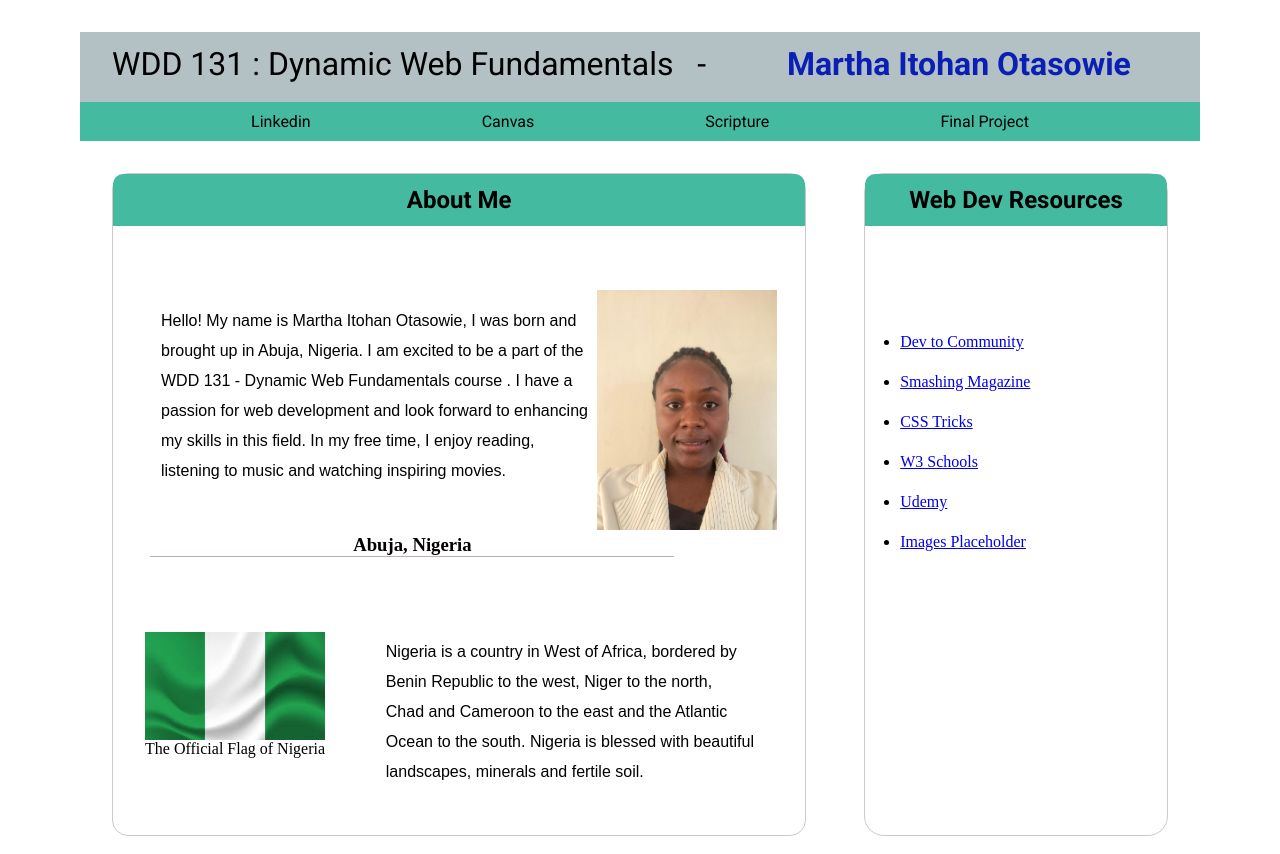
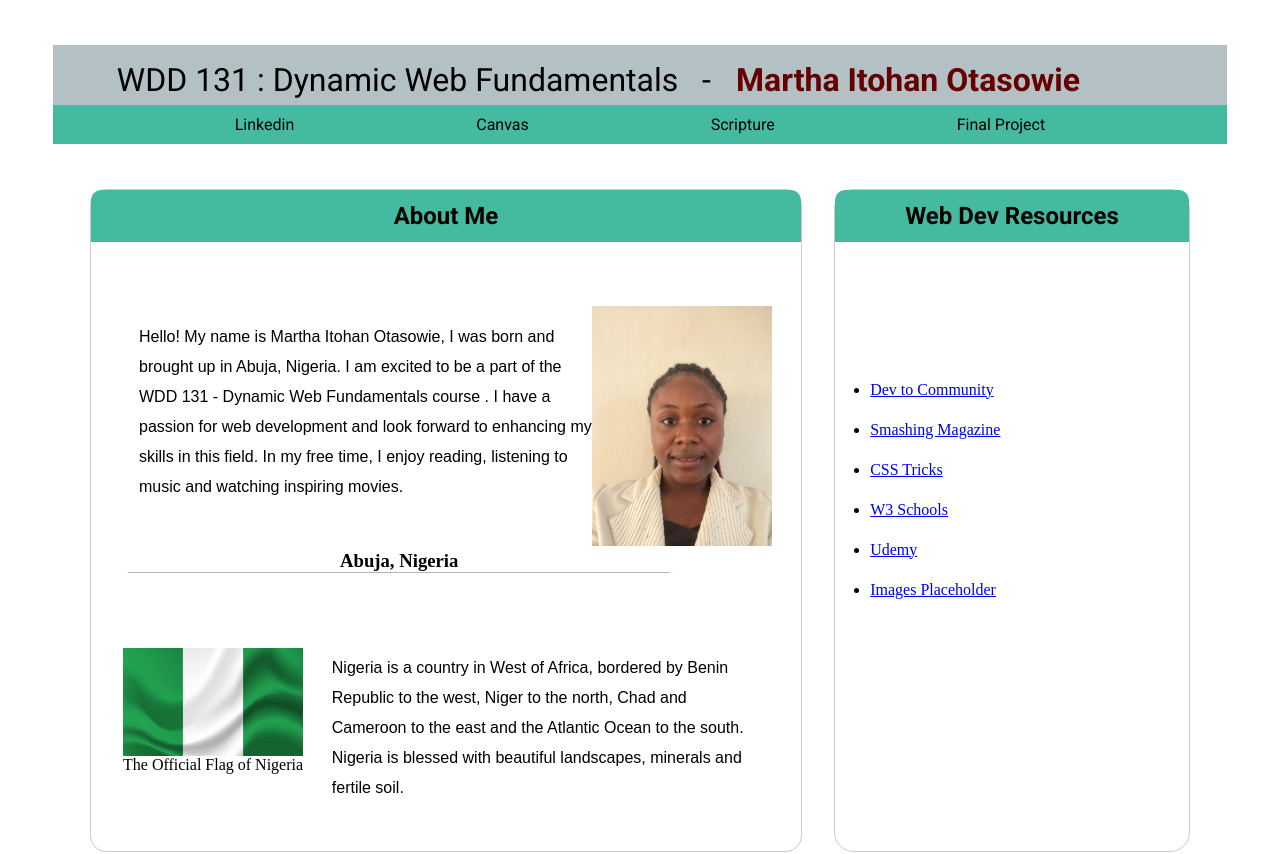
Before and after one commit to Marthagram/wdd131, a plain HTML site: page index.html in a window 1280 px wide. Shown: the top 854 px of the page. Drawn offline with Linux system fonts and the light colour scheme; a web font is replaced by a local one.

Commit message:
editing and applying media query

```diff
--- a/index.html
+++ b/index.html
@@ -7,11 +7,13 @@
         <meta name="description" content="Martha Itohan Otasowie | WDD131 - Dynamic Web Fundamentals | Homepage ">
         <meta name="author" content="Martha Itohan Otasowie">
         <link rel="stylesheet" href="styles/base.css">
+        <link rel="stylesheet" href="styles/base-large.css">
+
         <script src="scripts/getdates.js" defer></script>
 
-       <link rel="preconnect" href="https://fonts.googleapis.com">
-<link rel="preconnect" href="https://fonts.gstatic.com" crossorigin>
-<link href="https://fonts.googleapis.com/css2?family=Amaranth:wght@400;700&family=Josefin+Sans:ital,wght@0,100..700;1,100..700&family=Roboto:ital,wght@0,100..900;1,100..900&display=swap" rel="stylesheet">
+        <link rel="preconnect" href="https://fonts.googleapis.com">
+        <link rel="preconnect" href="https://fonts.gstatic.com" crossorigin>
+        <link href="https://fonts.googleapis.com/css2?family=Amaranth:wght@400;700&family=Josefin+Sans:ital,wght@0,100..700;1,100..700&family=Roboto:ital,wght@0,100..900;1,100..900&display=swap" rel="stylesheet">
     </head>
 
     <body>
--- /dev/null
+++ b/styles/base-large.css
@@ -0,0 +1,48 @@
+@media screen and  (min-width: 650px){
+
+    #course-title{
+
+    padding-top:.5em;
+    padding-left: 2em;
+    font-family: var(--heading-font);
+    font-size: 2em;
+    height: 60px;
+    background-color: var(--primary-color);
+
+    }
+
+    header, main, footer{
+        max-width: 1200px;
+        margin: 2rem  auto;
+
+    }
+
+    main{
+
+    max-width: 1100px;
+    margin: 0 auto;
+    margin-top: 2em;
+    display: grid;
+    gap: 2em;
+    grid-template-columns: 2fr 1fr;
+    }
+
+    main h1{
+    position: absolute;
+    top: .9em;
+    left: 23em;
+    }
+
+    .two{
+    margin-top: 0;
+    }
+
+    .two ul {
+    margin-top: 8em;
+    padding: 0 0 2.2em 2.2em;
+    line-height: 40px;
+    }
+
+
+
+}
--- a/styles/base.css
+++ b/styles/base.css
@@ -11,33 +11,20 @@
     box-sizing: border-box;
 }
 header{
-    max-width: 70em;
+    max-width: 640px;
     margin: 0 auto;
+    padding: .8em;
 
 }
 
-/* @media screen and  (min-width: 40em){
-
-
-
-    #course-title{
-    padding-top:.2em;
-    padding-left: 1em;
-    font-family: var(--heading-font);
-    font-size: 1em;
-    height: auto;
-    background-color: var(--primary-color);
-
-    }
-} */
 
 main{
 
-    max-width: 66em;
+    max-width: 420px;
     margin: 0 auto;
     margin-top: 2em;
     display: grid;
-    grid-template-columns: 2fr 1fr;
+    grid-template-columns: 1fr;
 
 
 
@@ -47,8 +34,8 @@ main{
     padding-top:.4em ;
     padding-left: 1em;
     font-family: var(--heading-font);
-    font-size: 2em;
-    height: 70px;
+    font-size: 1.8em;
+    height: 150px;
     background-color: var(--primary-color);
 
 }
@@ -78,18 +65,16 @@ body{
 }
 main h1{
     position: absolute;
-    top: .4em;
-    left: 24.59em;
+    top: 2.5em;
+    left: 8em;
     font-family: var(--heading-font);
-    color: rgb(12 31 181) ;
+    color: rgb(102 0 0) ;
 }
 
 
 
 .one{
-    grid-column: 1/1;
     border: 1px solid rgb(207, 200, 200);
-    margin-right: .6em;
     border-radius: 1em;
 
 }
@@ -113,7 +98,6 @@ main h1{
 }
 .one figure{
     float: left;
-    margin-right: 2em;
     margin-top: .7em;
     margin-left: 2em;
 
@@ -121,7 +105,6 @@ main h1{
 .one p{
     margin-top: 2em;
     font-family: var(--body-font);
-    margin-right: .2em;
     line-height: 30px;
     padding: 3em;
 
@@ -129,18 +112,15 @@ main h1{
 
 }
 .two{
-
-    grid-column: 2/2;
+    margin-top: 2em;
     border: 1px solid rgb(207, 200, 200);
-    margin-left: 3em;
     border-radius: 20px;
-
 }
 
 .two ul {
-    margin-top: 6em;
+    margin-top: 3em;
     display: block;
-    padding-left: 2.2em;
+    padding: 0 0 2.2em 2.2em;
     line-height: 40px;
 }
 .two a:hover{
@@ -157,7 +137,7 @@ main h1{
 }
 
 footer {
-    max-width: 70em;
+    max-width:640px;
     margin: 0 auto;
     height: 70px;
     text-align: center;
@@ -167,5 +147,5 @@ footer {
     font-family: var(--heading-font);
 }
 #lastModified{
-   color: rgb(12 31 181);
+   color: rgb(102 0 0);
 }
--- /dev/null
+++ b/week02/styles/media-query-large.css
@@ -0,0 +1,13 @@
+@media screen and (min-width: 650px){
+    header{
+        background-color: black;
+        color: white;
+    }
+
+    main{
+            display: grid;
+            grid-template-columns: 1fr 1fr;
+
+        }
+
+}
--- /dev/null
+++ b/week02/styles/media-query.css
@@ -0,0 +1,32 @@
+:root{
+    --primary-color:#b3c1c5;
+    --secondary-color:#44bba1;
+    --heading-font:Amaranth;
+    --body-font: "Roboto";;
+}
+
+*{
+    margin: 0;
+    padding: 0;
+    box-sizing: border-box;
+}
+
+header, main, footer{
+    max-width: 640px;
+    margin: 1rem auto;
+    border: 1px solid rgb(216, 207, 207);
+    padding: 2em;
+    background-color: rgb(174, 174, 192);
+
+}
+
+main{
+    display: grid;
+    grid-template-columns: 1fr;
+    gap: 1rem;
+}
+
+section{
+    padding: 2em;
+    background-color: rgb(219, 212, 196);
+}
```
Also changed, not shown: week02/media-query.html (added, +42 -0 lines).
